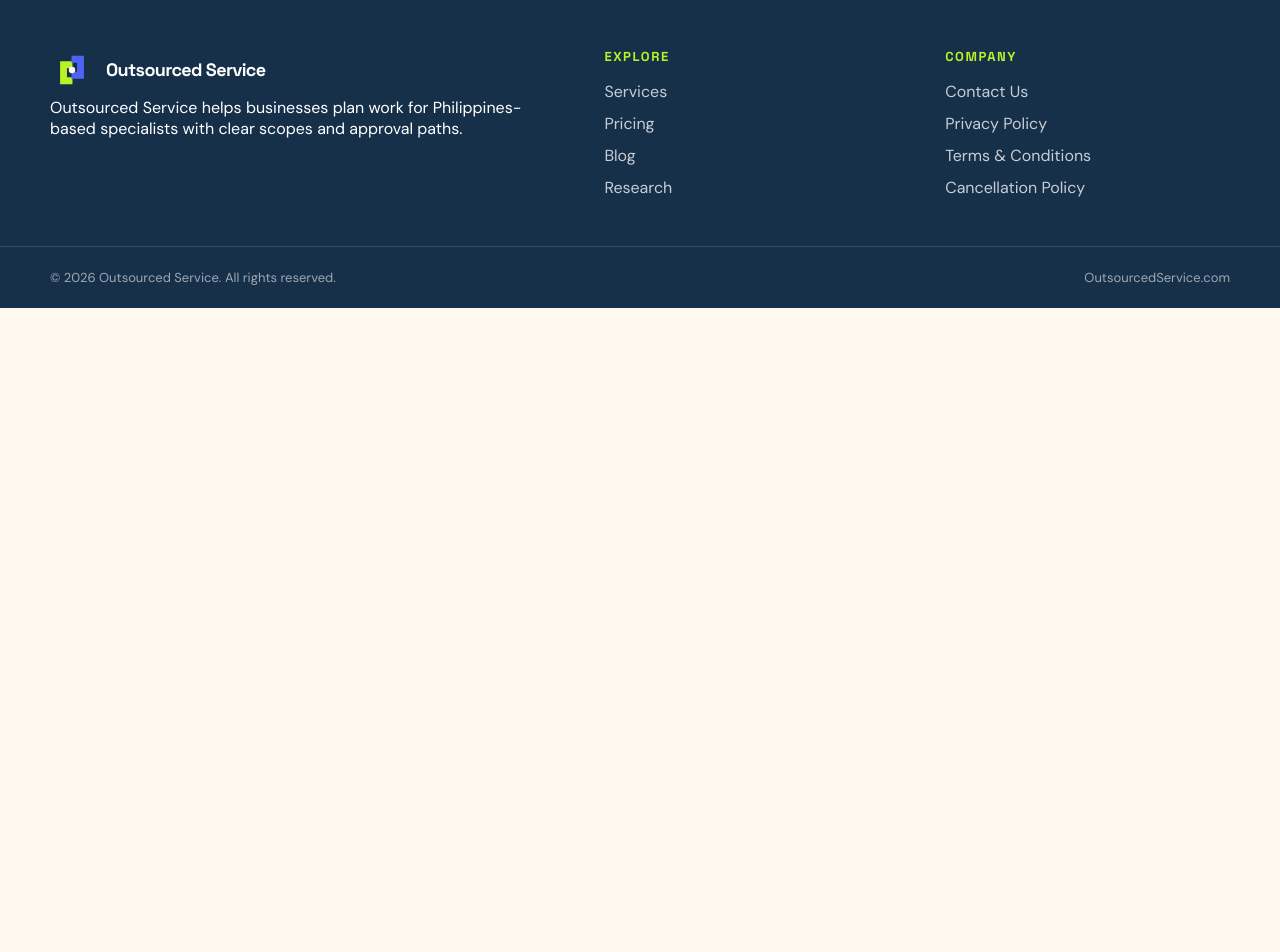
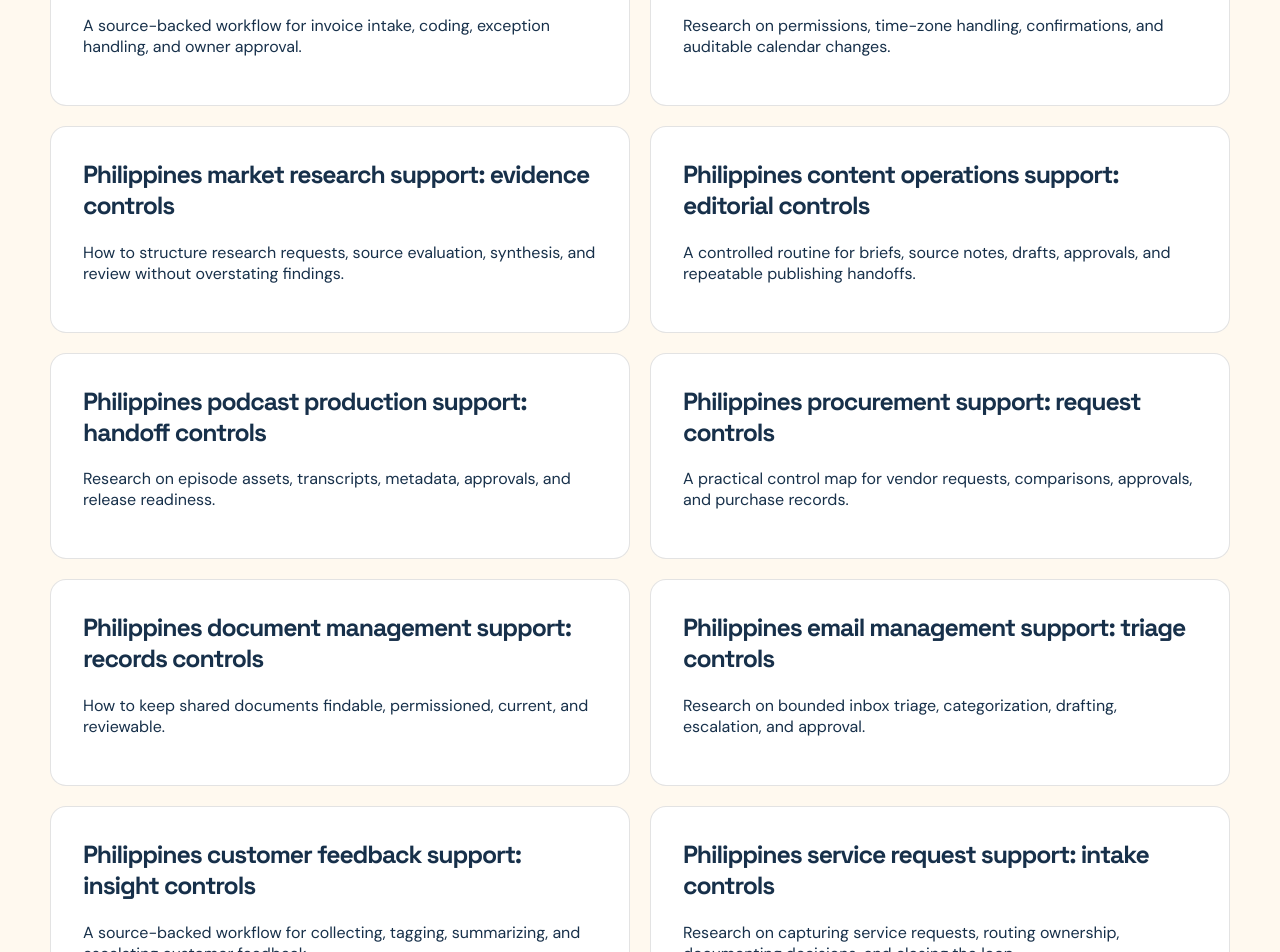
Before and after one commit to coolifystealthagents/outsourcedservice, a Next.js app: page /research in a window 1280 px wide. Shown: the part 3200-4152 px from the top of the page. Before the commit the page ends 3508 px from the top, so only its background shows below. Built offline with nearby package versions, Linux system fonts and the light colour scheme.

Commit message:
Publish daily research batch 2026-08-09

```diff
--- a/app/fleet-content.ts
+++ b/app/fleet-content.ts
@@ -296,6 +296,7 @@ export const fleetServices = [
 ] as const;
 type ResearchPost = {
   slug: string; title: string; excerpt: string; published: string;
+  thumbnail: string;
   body: readonly string[]; headlineStat: string; methodology: string;
   sources: readonly {label: string; url: string}[];
   related: readonly string[]; faq: readonly {question: string; answer: string}[];
@@ -337,10 +338,20 @@ const researchTopics = [
   ['philippines-recruiting-coordinator-research','Philippines recruiting coordinator support: candidate-record controls','A controlled workflow for scheduling, candidate records, and recruiting-team approvals.','10 record controls'],
   ['philippines-hr-administration-research','Philippines HR administration support: privacy controls','Research on bounded HR administration, access, retention, and exception ownership.','10 privacy and access checks'],
   ['philippines-virtual-receptionist-research','Philippines virtual receptionist support: call and message controls','How to make call notes, routing, identity checks, and escalation reviewable.','10 call-handling controls'],
+  ['philippines-invoice-processing-research','Philippines invoice processing support: approval controls','A source-backed workflow for invoice intake, coding, exception handling, and owner approval.','10 invoice-control questions'],
+  ['philippines-calendar-management-research','Philippines calendar management support: scheduling controls','Research on permissions, time-zone handling, confirmations, and auditable calendar changes.','10 scheduling-control checks'],
+  ['philippines-market-research-support-research','Philippines market research support: evidence controls','How to structure research requests, source evaluation, synthesis, and review without overstating findings.','10 evidence sources reviewed'],
+  ['philippines-content-operations-research','Philippines content operations support: editorial controls','A controlled routine for briefs, source notes, drafts, approvals, and repeatable publishing handoffs.','10 editorial-control inputs'],
+  ['philippines-podcast-production-research','Philippines podcast production support: handoff controls','Research on episode assets, transcripts, metadata, approvals, and release readiness.','10 release-readiness checks'],
+  ['philippines-procurement-support-research','Philippines procurement support: request controls','A practical control map for vendor requests, comparisons, approvals, and purchase records.','10 procurement-control questions'],
+  ['philippines-document-management-research','Philippines document management support: records controls','How to keep shared documents findable, permissioned, current, and reviewable.','10 records-management checks'],
+  ['philippines-email-management-research','Philippines email management support: triage controls','Research on bounded inbox triage, categorization, drafting, escalation, and approval.','10 inbox-control checks'],
+  ['philippines-customer-feedback-research','Philippines customer feedback support: insight controls','A source-backed workflow for collecting, tagging, summarizing, and escalating customer feedback.','10 feedback-control inputs'],
+  ['philippines-service-request-research','Philippines service request support: intake controls','Research on capturing service requests, routing ownership, documenting decisions, and closing the loop.','10 intake-control questions'],
 ] as const;
 
 export const researchPosts: ReadonlyArray<ResearchPost> = researchTopics.map(([slug,title,focus,headlineStat], index) => ({
-  slug, title, excerpt: focus, published: '2026-08-08', headlineStat,
+  slug, title, excerpt: focus, published: '2026-08-09', thumbnail: '/research-thumbnails/research-batch-2026-08-09.svg', headlineStat,
   methodology: 'Methods note: This article is a comparative desk review of 10 named primary or standards-body sources. The headline count is the number of sources reviewed, not a performance claim. Recommendations are operating hypotheses to test against the owner’s records.',
   sources: researchSources,
   related: researchTopics.filter((_, i) => i !== index).slice(0, 3).map(([s]) => s),
```
Also changed, not shown: app/research/[slug]/page.tsx (+14 -1 lines), public/research-thumbnails/research-batch-2026-08-09.svg (added).
